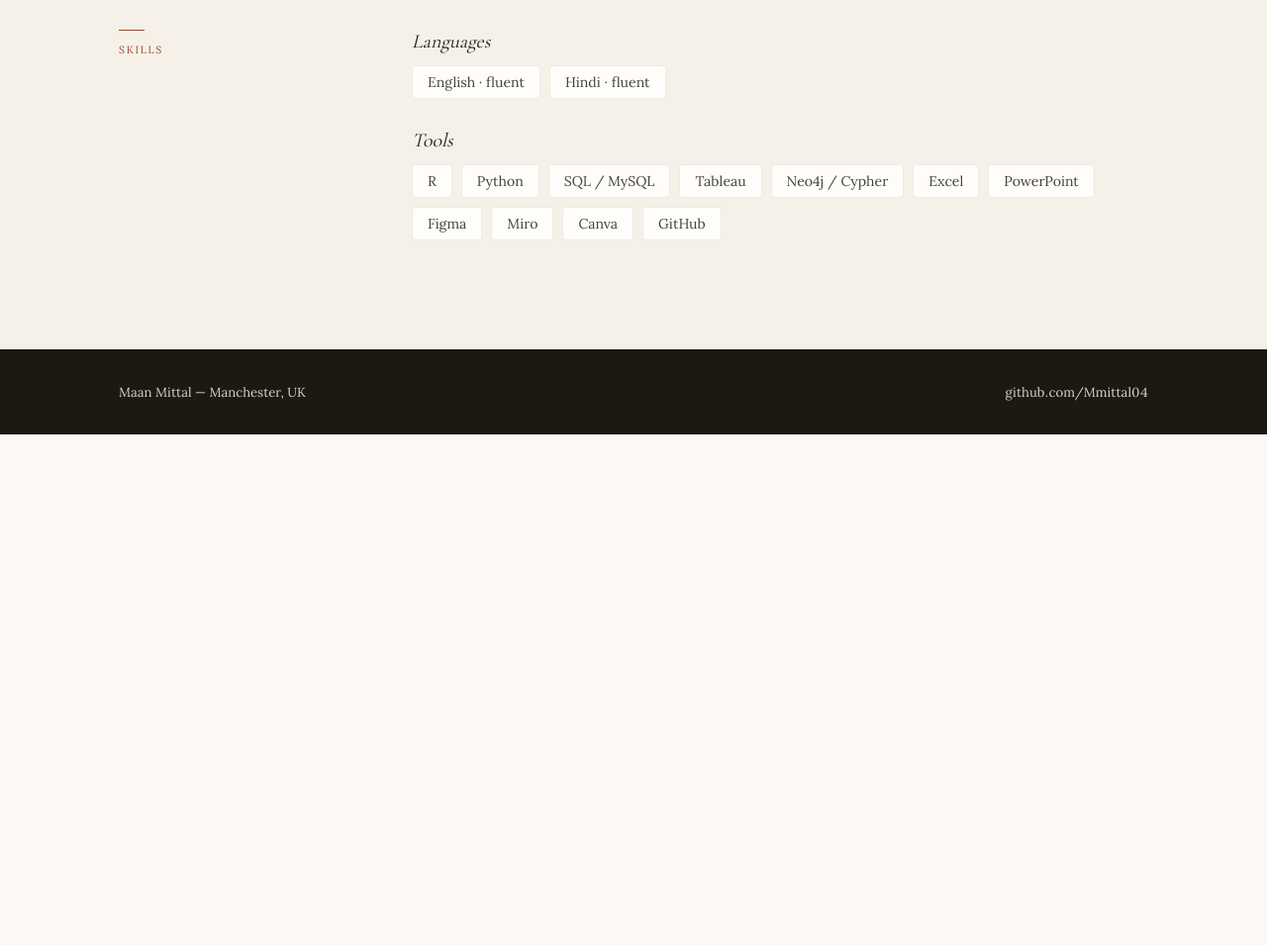
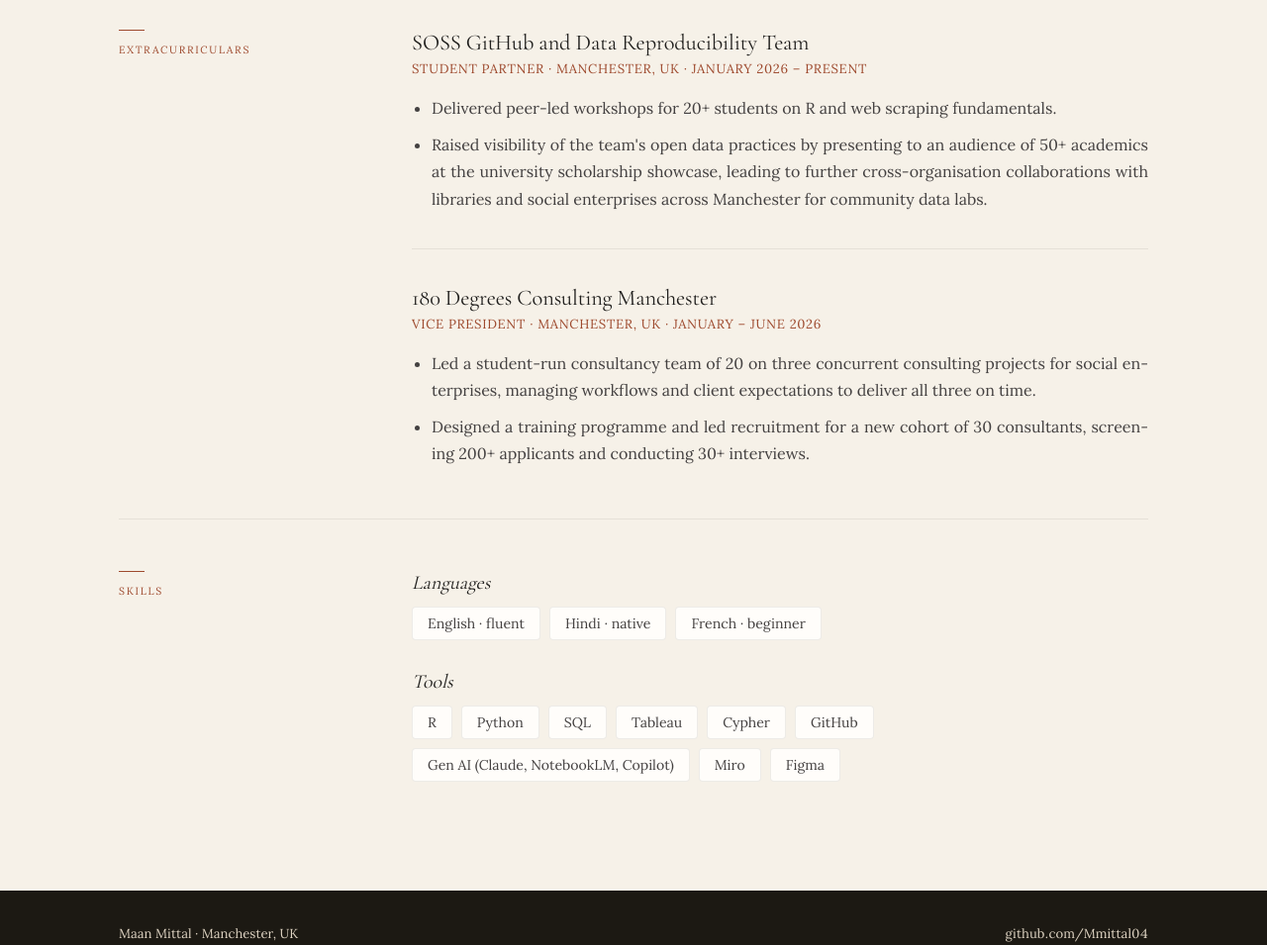
Before and after one commit to Mmittal04/MyPortfolio, a plain HTML site: page index.html in a window 1280 px wide. Shown: the part 1600-2555 px from the top of the page at 99% size. Before the commit the page ends 2039 px from the top, so only its background shows below. Drawn offline with nearby package versions, Linux system fonts and the light colour scheme.

Commit message:
Replace resume and sync About page to it
New resume PDF. About page now has an Extracurriculars section,
Research Intern title for Ditchley, updated languages and tools,
"resume" spelled without accents, and leftover em dashes removed.

Co-Authored-By: Claude Sonnet 5.5 <noreply@anthropic.com>

```diff
--- a/index.html
+++ b/index.html
@@ -4,7 +4,7 @@
 <meta charset="utf-8">
 <title>Maan Mittal</title>
 <meta name="viewport" content="width=device-width, initial-scale=1">
-<meta name="description" content="Maan Mittal — Economics &amp; Data Analytics student at the University of Manchester. Research, data analysis, and automation projects.">
+<meta name="description" content="Maan Mittal, Economics &amp; Data Analytics student at the University of Manchester. Research, data analysis, and automation projects.">
 <link rel="preconnect" href="https://fonts.googleapis.com">
 <link rel="preconnect" href="https://fonts.gstatic.com" crossorigin>
 <link href="https://fonts.googleapis.com/css2?family=Cormorant+Garamond:wght@400;600&family=Lora:wght@400;600&display=swap" rel="stylesheet">
@@ -252,7 +252,7 @@
         <div class="job-list">
           <div class="job-entry">
             <h3 class="job-company">The Ditchley Foundation</h3>
-            <div class="job-meta">Intern &middot; Remote &middot; June &ndash; September 2026</div>
+            <div class="job-meta">Research Intern &middot; Remote &middot; June &ndash; September 2026</div>
             <ul class="job-bullets">
               <li>Conducted open-source research on individuals and updated their records in
                 Salesforce, classifying each by theme and role to systematically match them
@@ -287,6 +287,38 @@
       <div class="about-block band-row">
         <div class="band-label">
           <div class="band-rule"></div>
+          <div class="band-kicker">Extracurriculars</div>
+        </div>
+        <div class="job-list">
+          <div class="job-entry">
+            <h3 class="job-company">SOSS GitHub and Data Reproducibility Team</h3>
+            <div class="job-meta">Student Partner &middot; Manchester, UK &middot; January 2026 &ndash; Present</div>
+            <ul class="job-bullets">
+              <li>Delivered peer-led workshops for 20+ students on R and web scraping fundamentals.</li>
+              <li>Raised visibility of the team's open data practices by presenting to an audience of
+                50+ academics at the university scholarship showcase, leading to further
+                cross-organisation collaborations with libraries and social enterprises across
+                Manchester for community data labs.</li>
+            </ul>
+          </div>
+
+          <div class="job-entry">
+            <h3 class="job-company">180 Degrees Consulting Manchester</h3>
+            <div class="job-meta">Vice President &middot; Manchester, UK &middot; January &ndash; June 2026</div>
+            <ul class="job-bullets">
+              <li>Led a student-run consultancy team of 20 on three concurrent consulting projects
+                for social enterprises, managing workflows and client expectations to deliver all
+                three on time.</li>
+              <li>Designed a training programme and led recruitment for a new cohort of 30
+                consultants, screening 200+ applicants and conducting 30+ interviews.</li>
+            </ul>
+          </div>
+        </div>
+      </div>
+
+      <div class="about-block band-row">
+        <div class="band-label">
+          <div class="band-rule"></div>
           <div class="band-kicker">Skills</div>
         </div>
         <div class="skills-groups">
@@ -294,16 +326,17 @@
             <div class="skills-heading">Languages</div>
             <div class="tag-row">
               <span class="tag">English &middot; fluent</span>
-              <span class="tag">Hindi &middot; fluent</span>
+              <span class="tag">Hindi &middot; native</span>
+              <span class="tag">French &middot; beginner</span>
             </div>
           </div>
           <div>
             <div class="skills-heading">Tools</div>
             <div class="tag-row">
-              <span class="tag">R</span><span class="tag">Python</span><span class="tag">SQL / MySQL</span>
-              <span class="tag">Tableau</span><span class="tag">Neo4j / Cypher</span><span class="tag">Excel</span>
-              <span class="tag">PowerPoint</span><span class="tag">Figma</span><span class="tag">Miro</span>
-              <span class="tag">Canva</span><span class="tag">GitHub</span>
+              <span class="tag">R</span><span class="tag">Python</span><span class="tag">SQL</span>
+              <span class="tag">Tableau</span><span class="tag">Cypher</span><span class="tag">GitHub</span>
+              <span class="tag">Gen AI (Claude, NotebookLM, Copilot)</span><span class="tag">Miro</span>
+              <span class="tag">Figma</span>
             </div>
           </div>
         </div>
@@ -390,12 +423,12 @@
         <div class="resume-col">
           <a class="pill-btn pill-outline" style="align-self:flex-start" href="assets/resume.pdf" download>
             <svg viewBox="0 0 24 24"><path d="M12 3v13m0 0 5-5m-5 5-5-5"/><path d="M4 20h16"/></svg>
-            Download résumé
+            Download resume
           </a>
           <div class="resume-frame">
             <object class="resume-embed" data="assets/resume.pdf" type="application/pdf">
               <p style="margin:0;padding:40px;text-align:center;color:var(--ink-700)">Your browser
-                can't display the résumé inline. <a href="assets/resume.pdf" style="color:var(--aink);text-decoration:underline">Download it here.</a></p>
+                can't display the resume inline. <a href="assets/resume.pdf" style="color:var(--aink);text-decoration:underline">Download it here.</a></p>
             </object>
           </div>
         </div>
@@ -407,7 +440,7 @@
 
 <footer>
   <div class="footer-inner">
-    <span>Maan Mittal — Manchester, UK</span>
+    <span>Maan Mittal &middot; Manchester, UK</span>
     <span>github.com/Mmittal04</span>
   </div>
 </footer>
```
Also changed, not shown: 2 other files.
